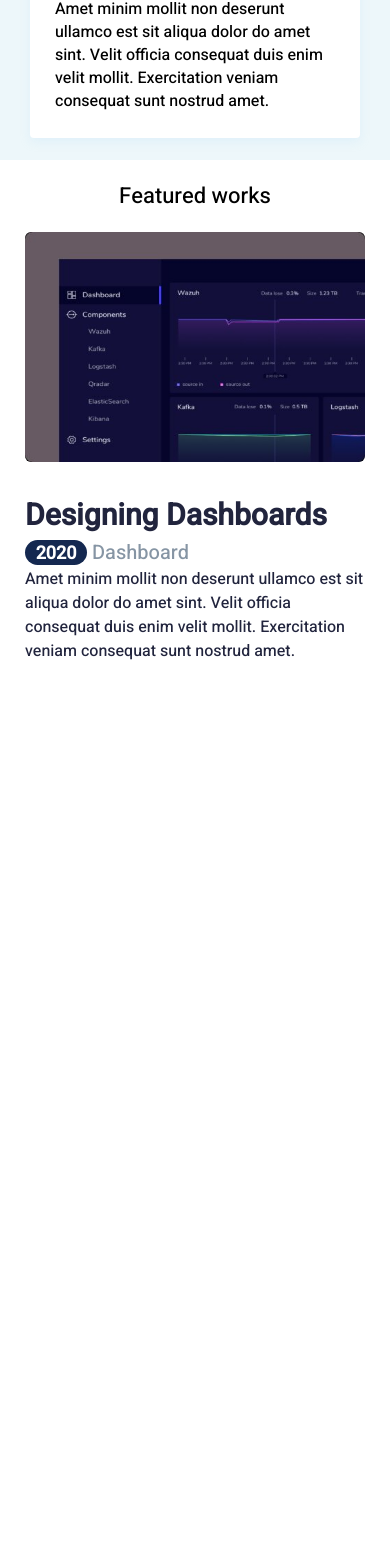
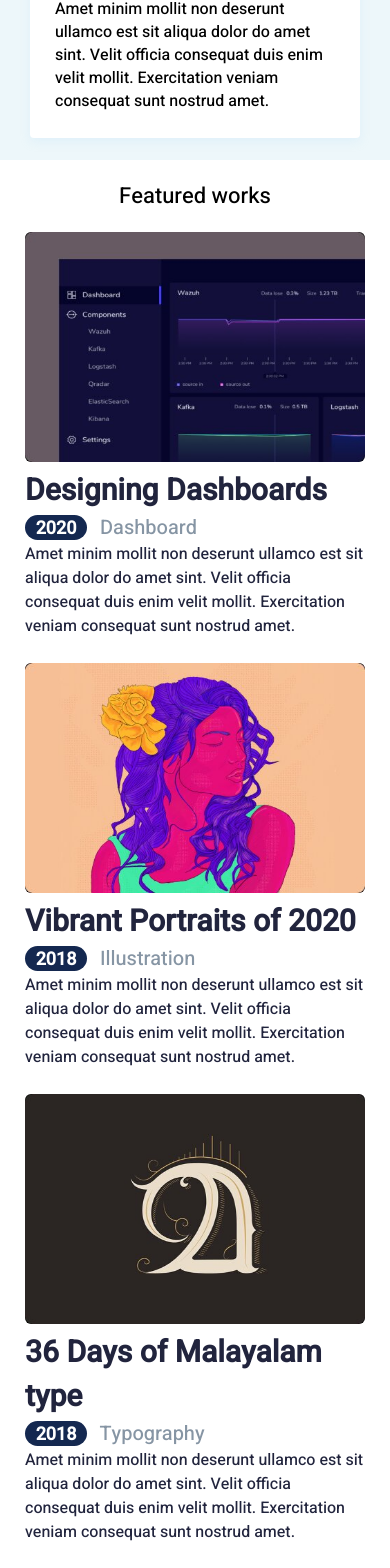
Before and after one commit to bodiavaleur/lenaportfolio, a React (Create React App) app: page / in a window 390 px wide. Shown: the part 1251-2819 px from the top of the page. Before the commit the page ends 2081 px from the top, so only its background shows below. Built offline with nearby package versions, Linux system fonts and the light colour scheme.

Commit message:
edits-fw

```diff
--- a/src/components/FeaturedWorks/index.js
+++ b/src/components/FeaturedWorks/index.js
@@ -11,7 +11,7 @@ function FeaturedWorks(props) {
         <h2 className="fwhead">Featured works</h2>
       </div>
       <div className="featuredworks">
-        <div className="fwbox_1">
+        <div className="fwbox">
           <div className="featureimg">
             <img
               src={photo1}
@@ -32,7 +32,7 @@ function FeaturedWorks(props) {
           </div>
         </div>
 
-        <div className="fwbox_2">
+        <div className="fwbox">
           <div className="featureimg">
             <img src={photo2} alt="Vibrant Portraits" className="imgDesign" />
           </div>
@@ -49,7 +49,7 @@ function FeaturedWorks(props) {
           </div>
         </div>
 
-        <div className="fwbox_3">
+        <div className="fwbox">
           <div className="featureimg">
             <img src={photo3} alt="36 Days" className="imgDesign" />
           </div>
--- a/src/components/FeaturedWorks/styles.css
+++ b/src/components/FeaturedWorks/styles.css
@@ -7,6 +7,7 @@
   justify-content: center;
   align-content: flex-end;
   align-items: center;
+  margin: 0 auto;
 }
 
 .featuredworks {
@@ -18,7 +19,6 @@
   align-content: center;
   align-items: center;
   gap: 25px;
-  padding: 0 30px;
 }
 
 .fwbox_1,
@@ -42,7 +42,6 @@
   font-style: normal;
   font-weight: normal;
   font-size: 22px;
-  padding-left: 30px;
 }
 
 .fwhead_box {
@@ -51,7 +50,6 @@
   display: flex;
   align-content: flex-start;
   margin: 20px 0;
-  padding: 0 30px;
 }
 
 .Designing_Dashboards,
@@ -75,6 +73,7 @@
   height: 25px;
   border-radius: 16px;
   text-align: center;
+  margin-right: 8px;
 }
 
 .fwheader {
@@ -101,25 +100,23 @@
 @media only screen and (max-width: 768px) {
   .block_3 {
     width: 100%;
-    height: 670px;
+    height: 2500px;
     display: flex;
     flex-direction: column;
     align-items: center;
+    justify-content: flex-start;
   }
 
   .featuredworks {
     width: 100%;
+    height: 1095px;
     display: flex;
     flex-direction: column;
     align-items: center;
+    padding: 0 30px;
   }
 
-  .fwbox_2,
-  .fwbox_3 {
-    display: none;
-  }
-
-  .fwbox_1 {
+  .fwbox {
     display: flex;
     flex-direction: column;
     align-items: center;
@@ -132,7 +129,9 @@
     height: 230px;
   }
 
-  .Designing_Dashboards {
+  .Designing_Dashboards,
+  .Days,
+  .Vibrant_Portraits {
     width: 340px;
   }
 
--- a/src/components/RecentPosts/styles.css
+++ b/src/components/RecentPosts/styles.css
@@ -23,7 +23,6 @@
   align-items: center;
   width: 100%;
   height: 60px;
-  max-width: 795px;
 }
 
 .posts-header-mobile {
@@ -39,7 +38,6 @@
   justify-content: center;
   align-content: center;
   align-items: center;
-  padding: 0 30px;
   gap: 25px;
 }
 
@@ -102,6 +100,7 @@
     display: flex;
     flex-direction: column;
     gap: 15px;
+    padding: 0 30px;
   }
 
   .posts-header {
```
